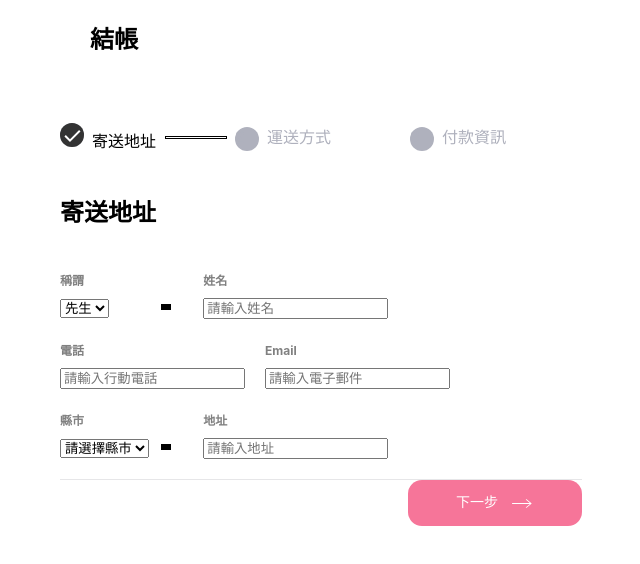
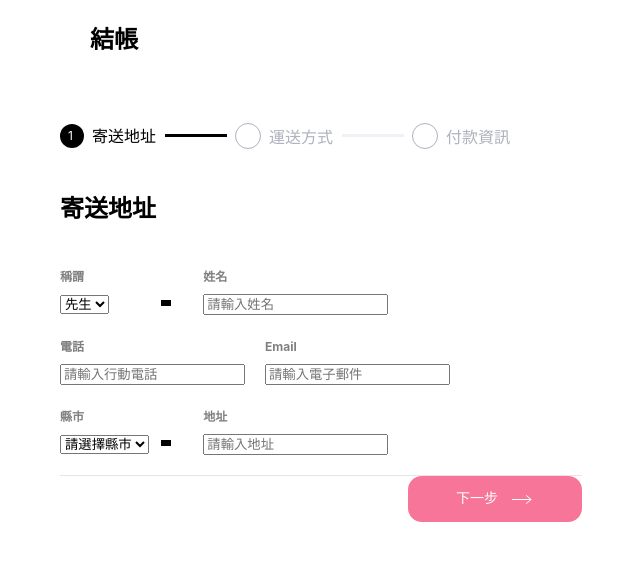
Before and after one commit to thAilurus/Alpha-shop, a React (Create React App) app: page / in a window 1280 px wide. Shown: the top 564 px of the page, without its empty margins (62-702 px from the left). Built offline with nearby package versions, Linux system fonts and the light colour scheme.

Commit message:
Adjust ProgressGroup component

```diff
--- a/src/components/register/StepProgress/StepProgress.jsx
+++ b/src/components/register/StepProgress/StepProgress.jsx
@@ -1,34 +1,35 @@
 import React from 'react'
-import {ReactComponent as PgComplete} from '../../../icons/pg-complete.svg'  // import SVG files
+import { ReactComponent as PgComplete } from '../../../icons/pg-complete.svg'  // import SVG files
 import styles from './StepProgress.module.scss'
 
 
-export function StepProgress () {
+export function StepProgress() {
   return (
     <>
       <section className={styles.progressContainer}>
+
         <span className={styles.progressGroup} data-phase="address">
-            <span className={styles.iconContainer}>
+          <span className={styles.iconContainerDone}>
             <span className={styles.textDone}>1</span>
-              <PgComplete className={styles.icon} />
+            <PgComplete className={styles.icon} style={{display: 'none'}}/>
           </span>
           <span className={styles.progressLabel}>寄送地址</span>
         </span>
         <span className={styles.progressBar} data-order="1"></span>
 
         <span className={styles.progressGroup} data-phase="shipping">
-            <span className={styles.iconContainer}>
+          <span className={styles.iconContainerUndone}>
             <span className={styles.textUndone}>2</span>
-              <PgComplete className={styles.iconUndone} />
+            <PgComplete className={styles.iconUndone} style={{ display: 'none' }} />
           </span>
           <span className={styles.progressLabelUndone}>運送方式</span>
         </span>
         <span className={styles.progressBarUndone} data-order="2"></span>
 
         <span class={styles.progressGroup} data-phase="credit-card">
-            <span className={styles.iconContainer}>
+          <span className={styles.iconContainerUndone}>
             <span className={styles.textUndone}>3</span>
-              <PgComplete className={styles.iconUndone} />
+            <PgComplete className={styles.iconUndone} style={{ display: 'none' }} />
           </span>
           <span className={styles.progressLabelUndone}>付款資訊</span>
         </span>
--- a/src/components/register/StepProgress/StepProgress.module.scss
+++ b/src/components/register/StepProgress/StepProgress.module.scss
@@ -5,34 +5,31 @@
   margin-top: 48px;
 
   .progressGroup {
+    display: flex;
     flex-flow: row;
+    align-items: center;
     font: inherit;
     margin-right: 1px;
-    padding: 0;
-    border: 0;
 
-    .iconContainer {
+
+    .iconContainerDone {
       display: inline-block;
       position: relative;
       width: 24px;
       height: 24px;
       margin-right: 8px;
       border-radius: 50%;
-      background-color: #afb1bd;
+      background-color: black;
 
       .textDone {
-        display: none;
+        display: flex;
         position: absolute;
         top: 0px;
+        left: 8px;
         font-size: 12px;
         line-height: 24px;
         text-align: center;
         color: white;
-      }
-      /*textDone*/
-      .textUndone {
-        display: inline-block;
-        color: #afb1bd;
       }
 
       .icon {
@@ -56,6 +53,29 @@
     .progressLabelUndone {
       color: #afb1bd;
     }
+
+    .iconContainerUndone {
+      display:inline-block;
+      position: relative;
+      width: 24px;
+      height: 24px;
+      margin-right: 8px;
+      border-radius: 50%;
+      border: 1px solid #afb1bd;
+
+      .textUndone {
+        display: none;
+        /*
+        font-size: 12px;
+        line-height: 24px;
+        text-align: center;
+        position: absolute;
+        top: 0px;
+        left: 8px;
+
+        color: #afb1bd; */
+      }
+    }
   }
 
   .progressBar {
@@ -65,7 +85,7 @@
     height: 1px;
     margin: 0px 8px;
     border: 1.5px solid black;
-    background-color: white;
+    background-color: black;
   }
   /*progressBarUndone*/
   .progressBarUndone {
@@ -74,7 +94,7 @@
     width: 60px;
     height: 1px;
     margin: 0px 8px;
-    border: 1.5px solid white;
-    color: white;
+    border: 1.5px solid #f0f0f5;
+    background-color: #f0f0f5;
   }
 }
```
Lines whose indentation alone changed are shown as unchanged.
